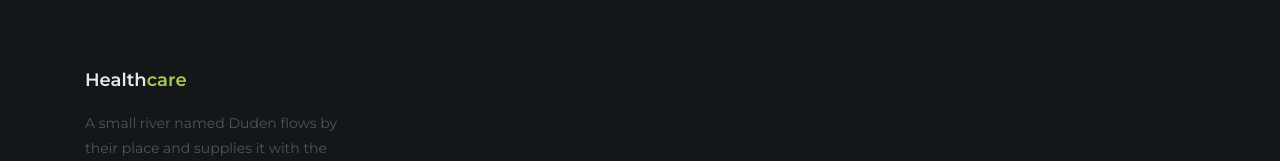
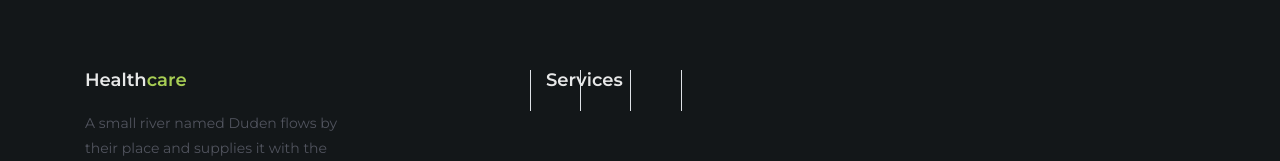
Before and after one commit to Olamilekan10/Affiliate-web, a React (Create React App) app: page / in a window 1280 px wide. Shown: the part 5967-6128 px from the top of the page. Built offline with nearby package versions, Linux system fonts and the light colour scheme; the HTML template or start-up script is replaced by a standard one.

Commit message:
styled the border-left classname and add a header to the divided column

```diff
--- a/src/components/Footer/Footer.css
+++ b/src/components/Footer/Footer.css
@@ -59,3 +59,7 @@ footer {
 .footer-section p {
     color: rgba(225, 225, 255, 0.3);
 }
+
+.footer-section .border-left {
+    border: none;
+}
--- a/src/components/Footer/Footer.jsx
+++ b/src/components/Footer/Footer.jsx
@@ -38,10 +38,18 @@ const Footer = () => {
                     <div className="col-md-8 col-lg-7">
                         <div className="row">
                             <div className="row">
-                                <div className="col-md-3 mb-md-0 mb-4 border-left"></div>
-                                <div className="col-md-3 mb-md-0 mb-4 border-left"></div>
-                                <div className="col-md-3 mb-md-0 mb-4 border-left"></div>
-                                <div className="col-md-3 mb-md-0 mb-4 border-left"></div>
+                                <div className="col-md-3 mb-md-0 mb-4 border-left">
+                                    <h2 className="footer-heading">Services</h2>
+                                </div>
+                                <div className="col-md-3 mb-md-0 mb-4 border-left">
+                                    <h2 className="footer-heading"></h2>
+                                </div>
+                                <div className="col-md-3 mb-md-0 mb-4 border-left">
+                                    <h2 className="footer-heading"></h2>
+                                </div>
+                                <div className="col-md-3 mb-md-0 mb-4 border-left">
+                                    <h2 className="footer-heading"></h2>
+                                </div>
                             </div>
                         </div>
                     </div>
```
